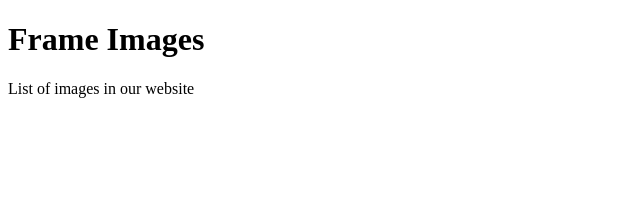
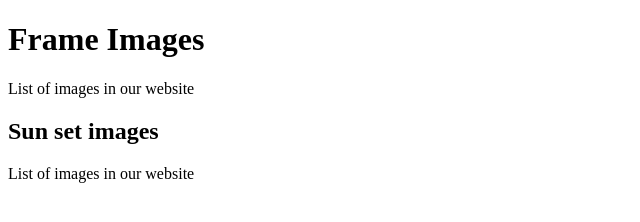
Before and after one commit to sam326042/com.eaglecabs.ireland, a plain HTML site: page WebContent/index.html in a window 1280 px wide. Shown: the whole page, without its empty margins (0-640 px from the left). Drawn offline with Linux system fonts and the light colour scheme.

Commit message:
added sunset images

```diff
--- a/WebContent/index.html
+++ b/WebContent/index.html
@@ -7,5 +7,7 @@
 <body>
 <h1> Frame Images</h1>
 <p>List of images in our website </p>
+<h2>Sun set images</h2>
+<p>List of images in our website </p>
 </body>
 </html>
```
